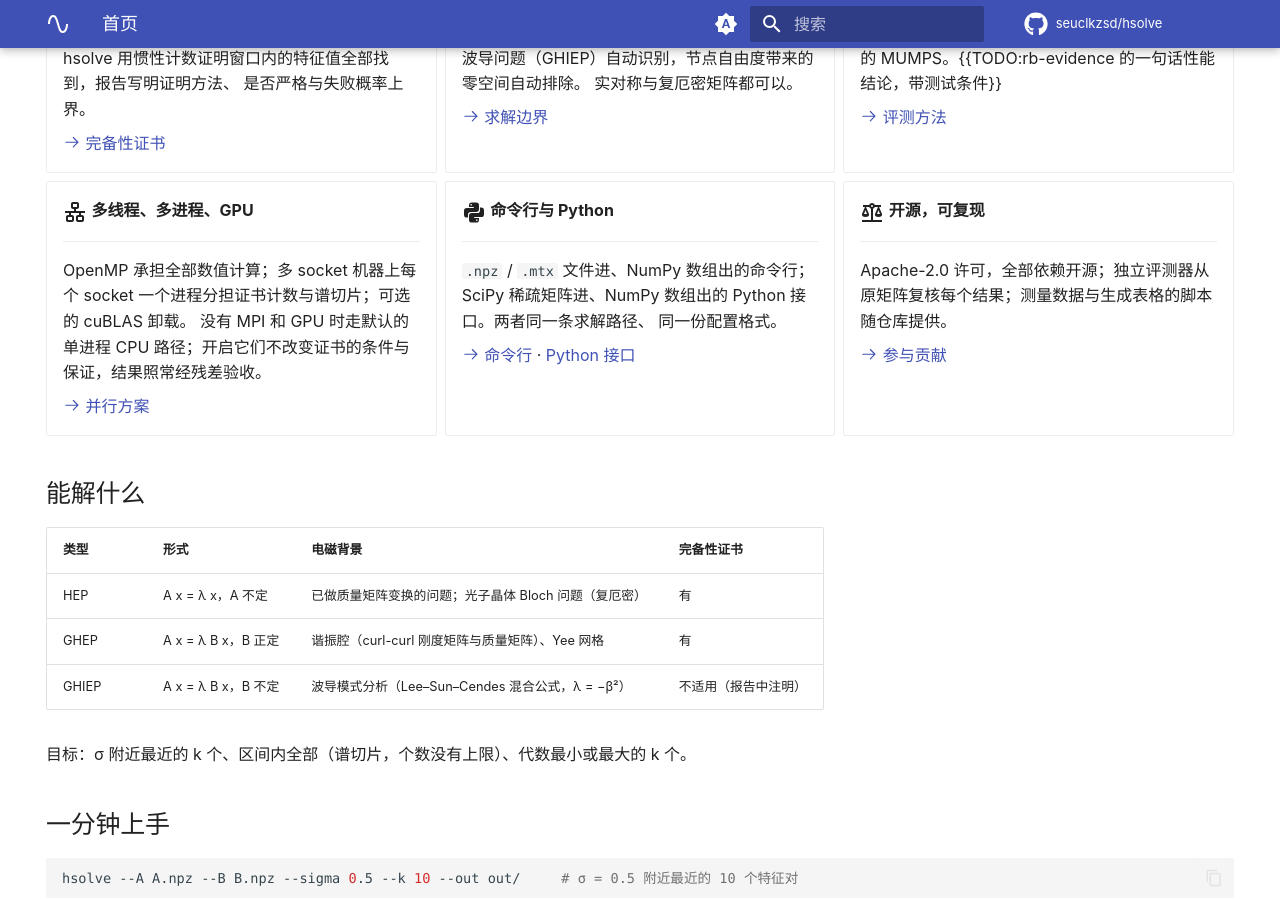
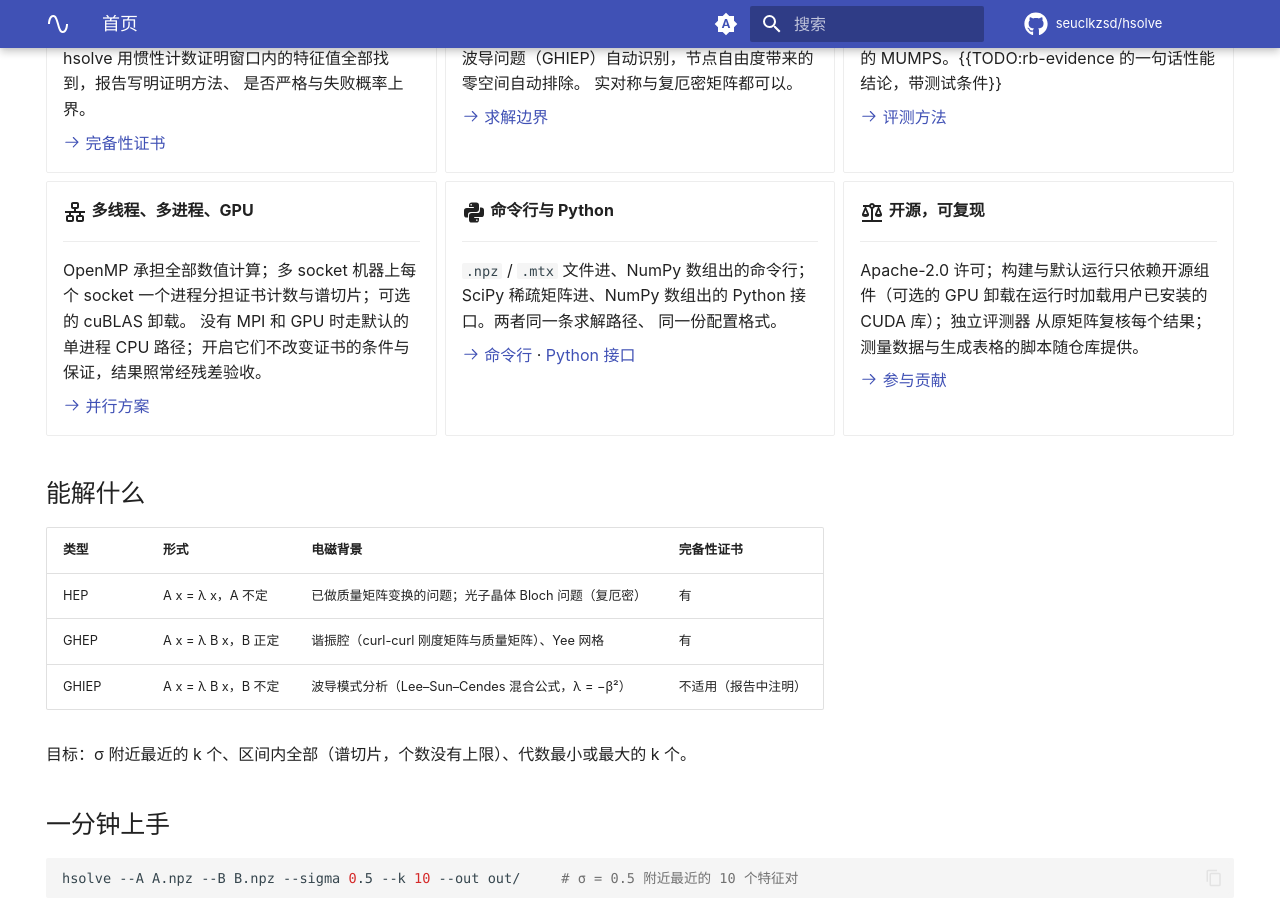
Before and after one commit to seuclkzsd/hsolve, an MkDocs documentation site: the page built from docs/index.md, in a window 1280 px wide and 900 px high, scrolled down 436 px. Built offline with MkDocs 1.6.1 and Material for MkDocs 9.7.7, drawn with Linux system fonts in a browser that asks for light colours; comment, search, counter and statistics services are not loaded.

Commit message:
readme, docs: building and the default run depend only on open-source components; optional GPU offload loads the user's CUDA libraries (NVIDIA license, not distributed), as NOTICE states

```diff
--- a/docs/index.md
+++ b/docs/index.md
@@ -66,7 +66,8 @@ hide:
 
     ---
 
-    Apache-2.0 许可，全部依赖开源；独立评测器从原矩阵复核每个结果；测量数据与生成表格的脚本随仓库提供。
+    Apache-2.0 许可；构建与默认运行只依赖开源组件（可选的 GPU 卸载在运行时加载用户已安装的 CUDA 库）；独立评测器
+    从原矩阵复核每个结果；测量数据与生成表格的脚本随仓库提供。
 
     [:octicons-arrow-right-24: 参与贡献](../CONTRIBUTING.md)
 
```
Also changed, not shown: README.en.md (+1 -1 lines), README.md (+1 -1 lines).
